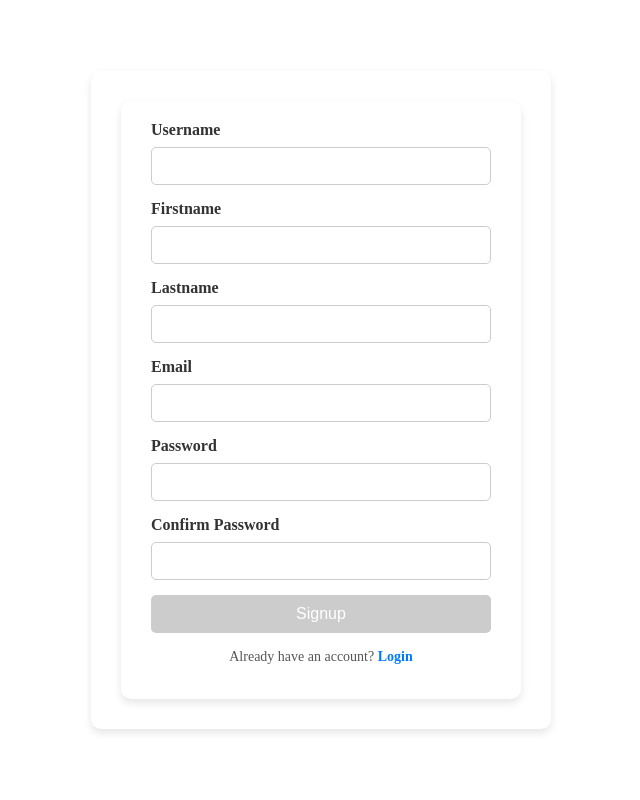
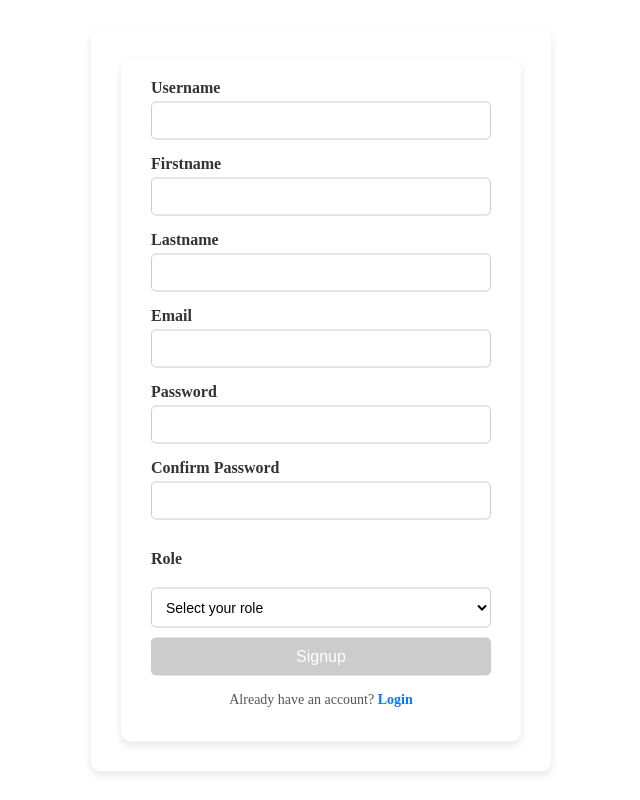
Before and after one commit to mo-hamedaziz/job-fusion-ui, an Angular app: page /signup in a window 1280 px wide. Shown: the whole page, without its empty margins (319-959 px from the left). Built offline with nearby package versions, Linux system fonts and the light colour scheme.

Commit message:
with wuth service no token logic

```diff
--- a/src/app/app.module.ts
+++ b/src/app/app.module.ts
@@ -1,6 +1,7 @@
 import { NgModule } from '@angular/core';
 import { BrowserModule } from '@angular/platform-browser';
 import { FormsModule } from '@angular/forms';
+import {HttpClientModule} from "@angular/common/http";
 
 import { AppRoutingModule } from './app-routing.module';
 import { AppComponent } from './app.component';
@@ -16,7 +17,8 @@ import { SignupComponent } from './auth/signup/signup.component';
   imports: [
     BrowserModule,
     AppRoutingModule,
-    FormsModule
+    FormsModule,
+    HttpClientModule,
   ],
   providers: [],
   bootstrap: [AppComponent]
--- /dev/null
+++ b/src/app/auth.service.ts
@@ -0,0 +1,22 @@
+import { Injectable } from '@angular/core';
+import { HttpClient } from '@angular/common/http';
+import { Observable } from 'rxjs';
+
+@Injectable({
+  providedIn: 'root',
+})
+export class AuthService {
+  private apiUrl = 'http://your-backend-api.com/api/auth'; // Replace with your API URL
+
+  constructor(private http: HttpClient) {}
+
+  // Signup Method
+  signup(user: any): Observable<any> {
+    return this.http.post(`${this.apiUrl}/signup`, user);
+  }
+
+  // Login Method
+  login(credentials: any): Observable<any> {
+    return this.http.post(`${this.apiUrl}/login`, credentials);
+  }
+}
--- a/src/app/auth/signin/signin.component.ts
+++ b/src/app/auth/signin/signin.component.ts
@@ -1,16 +1,41 @@
 import { Component } from '@angular/core';
 import { NgForm } from '@angular/forms';
-
+import { AuthService } from '../../auth.service';
+import { Router } from '@angular/router';
 @Component({
   selector: 'app-signin',
   templateUrl: './signin.component.html',
   styleUrls: ['./signin.component.css']
 })
 export class SigninComponent {
+  constructor(private authService: AuthService, private router: Router) {}
+
   signin(signinForm: NgForm) {
-      if (signinForm.valid) {
-        console.log('Form Data:', signinForm.value);
-      }
+    if (signinForm.invalid) {
+      return; // Prevent submission if the form is invalid
     }
 
+    const credentials = {
+      email: signinForm.value.email,
+      password: signinForm.value.password,
+    };
+
+    this.authService.login(credentials).subscribe({
+      next: (response) => {
+        console.log('Login successful', response);
+        alert('Login successful!');
+
+        // Store token or user info in localStorage or sessionStorage
+        localStorage.setItem('authToken', response.token); // Assuming your backend returns a token
+
+        // Redirect to a protected route (e.g., dashboard)
+        this.router.navigate(['/dashboard']);
+      },
+      error: (error) => {
+        console.error('Login failed', error);
+        alert('Login failed. Please check your credentials and try again.');
+      },
+    });
+  }
+
 }
--- a/src/app/auth/signup/signup.component.css
+++ b/src/app/auth/signup/signup.component.css
@@ -108,3 +108,51 @@ p.text-center a:hover {
   color: #0056b3;
   text-decoration: underline;
 }
+
+
+
+
+/* Style for the role label */
+.signup label {
+  display: block;
+  margin-bottom: 5px;
+  font-weight: bold;
+  color: #333;
+}
+
+/* Style for the select dropdown */
+.signup select.form-control {
+  width: 100%;
+  padding: 10px;
+  margin-bottom: 10px;
+  font-size: 14px;
+  border: 1px solid #ccc;
+  border-radius: 5px;
+  background-color: #fff;
+  transition: border-color 0.2s ease-in-out, box-shadow 0.2s ease-in-out;
+}
+
+/* Focused style for the select element */
+.signup select.form-control:focus {
+  border-color: #007bff;
+  box-shadow: 0 0 5px rgba(0, 123, 255, 0.5);
+  outline: none;
+}
+
+/* Error message styling */
+.signup .alert {
+  margin-top: 5px;
+  font-size: 13px;
+  color: #d9534f;
+}
+
+/* Disabled placeholder option style */
+.signup select.form-control option[disabled] {
+  color: #999;
+}
+
+/* Custom spacing between the role and other form fields */
+.signup label[for="role"],
+.signup select {
+  margin-top: 15px;
+}
--- a/src/app/auth/signup/signup.component.html
+++ b/src/app/auth/signup/signup.component.html
@@ -105,6 +105,35 @@
       Passwords do not match.
     </div>
 
+
+
+
+    <label for="role">Role</label>
+    <select
+      required
+      ngModel
+      name="role"
+      class="form-control"
+      id="role"
+      #roleInput="ngModel"
+    >
+      <option value="" disabled selected>Select your role</option>
+      <option value="recruiter">Recruiter</option>
+      <option value="familiarUser">Familiar User</option>
+    </select>
+    <div class="alert alert-danger" *ngIf="roleInput.invalid && roleInput.touched">
+      Role is required.
+    </div>
+
+
+
+
+
+
+
+
+
+
     <button
       [disabled]="signupForm.invalid"
       class="btn btn-primary"
--- a/src/app/auth/signup/signup.component.ts
+++ b/src/app/auth/signup/signup.component.ts
@@ -1,5 +1,6 @@
 import { Component } from '@angular/core';
 import { NgForm } from '@angular/forms';
+import { AuthService } from '../../auth.service';
 
 @Component({
   selector: 'app-signup',
@@ -7,10 +8,32 @@ import { NgForm } from '@angular/forms';
   styleUrls: ['./signup.component.css']
 })
 export class SignupComponent {
+  constructor(private authService: AuthService) {}
+
   signup(signupForm: NgForm) {
-    if (signupForm.valid) {
-      console.log('Form Data:', signupForm.value);
+    if (signupForm.invalid) {
+      return;
     }
+
+    const user = {
+      username: signupForm.value.username,
+      firstname: signupForm.value.firstname,
+      lastname: signupForm.value.lastname,
+      email: signupForm.value.email,
+      password: signupForm.value.password,
+      role: signupForm.value.role,
+    };
+
+    this.authService.signup(user).subscribe({
+      next: (response) => {
+        console.log('Signup successful', response);
+        alert('Signup successful!'); // Optional: Navigate to login or dashboard
+      },
+      error: (error) => {
+        console.error('Signup failed', error);
+        alert('Signup failed. Please try again.');
+      },
+    });
   }
 
 
```
Also changed, not shown: 1 other file (tests, documents, lock files or other folders).
